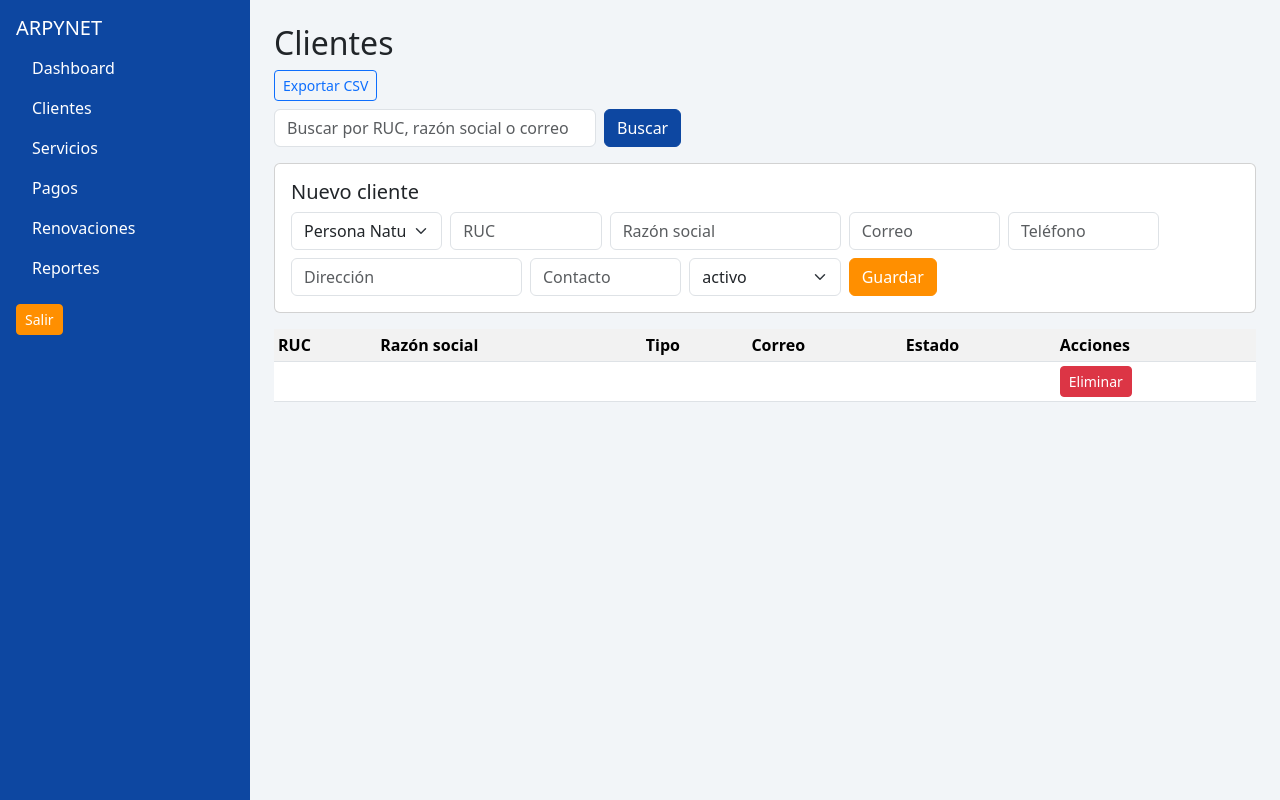
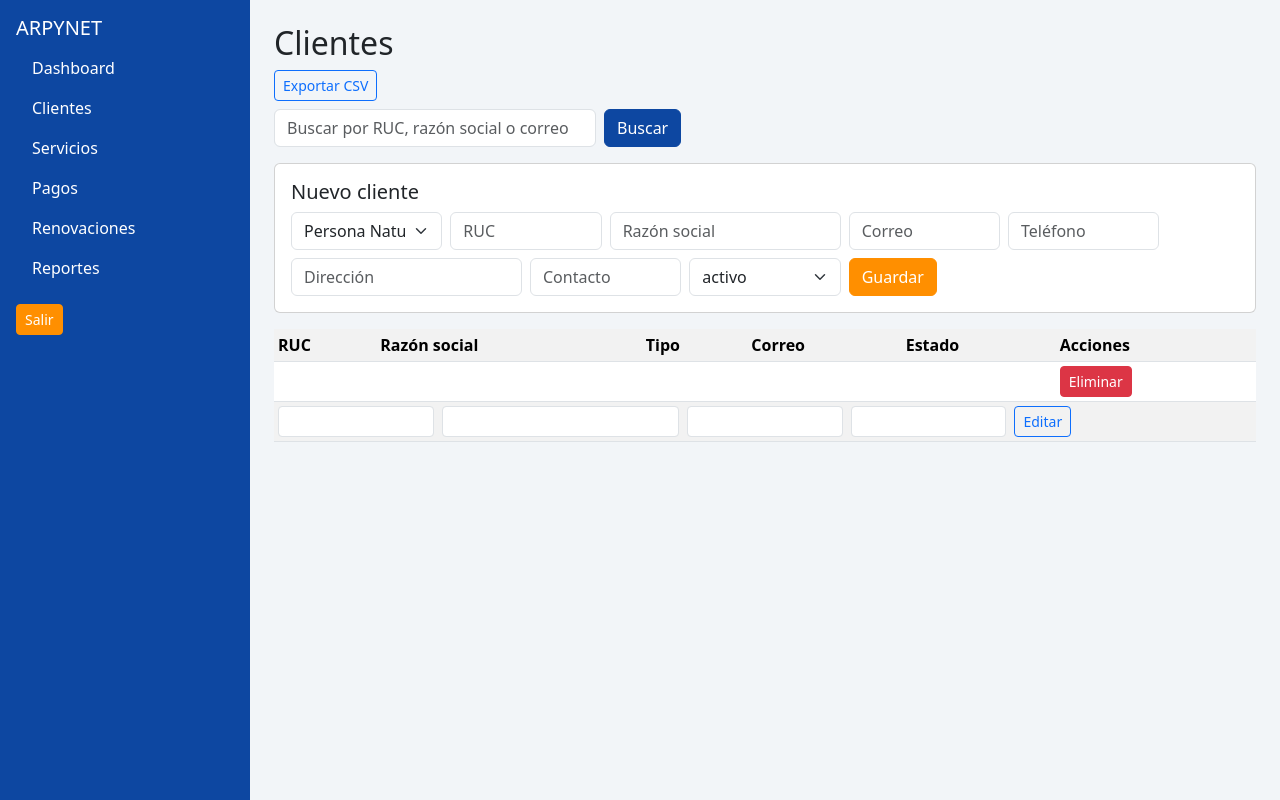
Before and after one commit to rjcontrerasm/suscripciones, a PHP site: template app/Views/clients/index.php in a window 1280 px wide. Run offline with PHP 8.4, Linux system fonts and the light colour scheme; the template is opened without the code that fills it: most values are stand-ins (such as "Sample title", 1, 10 or a date in 2020); data that the repository does not hold is empty.

Commit message:
feat: add inline edit forms for clientes servicios pagos y renovaciones

```diff
--- a/app/Views/clients/index.php
+++ b/app/Views/clients/index.php
@@ -21,6 +21,19 @@
 <table class="table table-striped table-sm">
 <tr><th>RUC</th><th>Razón social</th><th>Tipo</th><th>Correo</th><th>Estado</th><th>Acciones</th></tr>
 <?php foreach ($clients as $c): ?>
-<tr><td><?= e($c['ruc']); ?></td><td><?= e($c['razon_social']); ?></td><td><?= e($c['tipo_cliente']); ?></td><td><?= e($c['correo']); ?></td><td><?= e($c['estado']); ?></td></td><td><form method="POST" action="/clientes/eliminar" onsubmit="return confirm('¿Eliminar cliente?')"><input type="hidden" name="csrf_token" value="<?= csrf_token(); ?>"><input type="hidden" name="id" value="<?= $c['id']; ?>"><button class="btn btn-sm btn-danger">Eliminar</button></form></td></tr>
+<tr><td><?= e($c['ruc']); ?></td><td><?= e($c['razon_social']); ?></td><td><?= e($c['tipo_cliente']); ?></td><td><?= e($c['correo']); ?></td><td><?= e($c['estado']); ?></td><td>
+  <form method="POST" action="/clientes/eliminar" onsubmit="return confirm('¿Eliminar cliente?')" class="d-inline">
+    <input type="hidden" name="csrf_token" value="<?= csrf_token(); ?>"><input type="hidden" name="id" value="<?= $c['id']; ?>"><button class="btn btn-sm btn-danger">Eliminar</button>
+  </form>
+</td></tr>
+<tr><td colspan="6"><form class="row g-2" method="POST" action="/clientes/actualizar">
+  <input type="hidden" name="csrf_token" value="<?= csrf_token(); ?>"><input type="hidden" name="id" value="<?= $c['id']; ?>">
+  <div class="col-md-2"><input class="form-control form-control-sm" name="ruc" value="<?= e($c['ruc']); ?>"></div>
+  <div class="col-md-3"><input class="form-control form-control-sm" name="razon_social" value="<?= e($c['razon_social']); ?>"></div>
+  <div class="col-md-2"><input class="form-control form-control-sm" name="correo" value="<?= e($c['correo']); ?>"></div>
+  <div class="col-md-2"><input class="form-control form-control-sm" name="telefono" value="<?= e($c['telefono']); ?>"></div>
+  <input type="hidden" name="tipo_cliente" value="<?= e($c['tipo_cliente']); ?>"><input type="hidden" name="direccion" value="<?= e($c['direccion']); ?>"><input type="hidden" name="contacto" value="<?= e($c['contacto']); ?>"><input type="hidden" name="estado" value="<?= e($c['estado']); ?>">
+  <div class="col-md-2"><button class="btn btn-sm btn-outline-primary">Editar</button></div>
+</form></td></tr>
 <?php endforeach; ?>
 </table>
--- a/app/Views/renewals/index.php
+++ b/app/Views/renewals/index.php
@@ -9,5 +9,6 @@
 </form></div>
 <table class="table table-sm"><tr><th>Fecha</th><th>Cliente</th><th>Servicio</th><th>Anterior</th><th>Nueva</th><th>Acciones</th></tr>
 <?php foreach($renewals as $r): ?>
-<tr><td><?= e($r['created_at']); ?></td><td><?= e($r['razon_social']); ?></td><td><?= e($r['nombre_servicio']); ?></td><td><?= e($r['fecha_anterior']); ?></td><td><?= e($r['fecha_nueva']); ?></td></td><td><form method="POST" action="/renovaciones/eliminar" onsubmit="return confirm('¿Eliminar renovación?')"><input type="hidden" name="csrf_token" value="<?= csrf_token(); ?>"><input type="hidden" name="id" value="<?= $r['id']; ?>"><button class="btn btn-sm btn-danger">Eliminar</button></form></td></tr>
+<tr><td><?= e($r['created_at']); ?></td><td><?= e($r['razon_social']); ?></td><td><?= e($r['nombre_servicio']); ?></td><td><?= e($r['fecha_anterior']); ?></td><td><?= e($r['fecha_nueva']); ?></td><td><form method="POST" action="/renovaciones/eliminar" onsubmit="return confirm('¿Eliminar renovación?')"><input type="hidden" name="csrf_token" value="<?= csrf_token(); ?>"><input type="hidden" name="id" value="<?= $r['id']; ?>"><button class="btn btn-sm btn-danger">Eliminar</button></form></td></tr>
+<tr><td colspan="6"><form class="row g-2" method="POST" action="/renovaciones/actualizar"><input type="hidden" name="csrf_token" value="<?= csrf_token(); ?>"><input type="hidden" name="id" value="<?= $r['id']; ?>"><div class="col-md-3"><input class="form-control form-control-sm" type="date" name="fecha_nueva" value="<?= e($r['fecha_nueva']); ?>"></div><div class="col-md-3"><select name="pago_id" class="form-select form-select-sm"><option value="">Sin pago asociado</option><?php foreach($payments as $p): ?><option value="<?= $p['id']; ?>" <?= (string)$r['pago_id']===(string)$p['id']?'selected':''; ?>><?= e($p['numero_factura'] ?: ('Pago #'.$p['id'])); ?></option><?php endforeach; ?></select></div><div class="col-md-4"><input class="form-control form-control-sm" name="notas" value="<?= e($r['notas'] ?? ''); ?>"></div><div class="col-md-2"><button class="btn btn-sm btn-outline-primary">Editar</button></div></form></td></tr>
 <?php endforeach; ?></table>
```
Also changed, not shown: app/Views/payments/index.php (+2 -1 lines), app/Views/services/index.php (+2 -1 lines).
